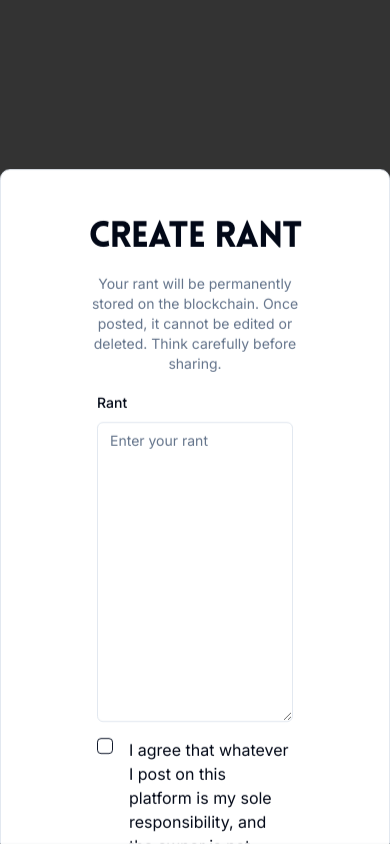
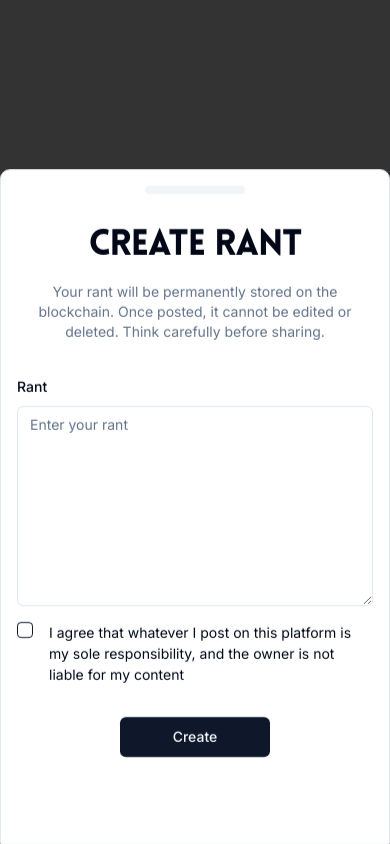
Before and after one commit to Criztiandev/ARWEAVE-FREEDOMWALL-FRONTEND, a React (Vite) app: page / in a window 390 px wide. Both pictures are taken after a click on the button "Create". Built offline with nearby package versions, Linux system fonts and the light colour scheme; no server answers.

Commit message:
Added mobile version

```diff
--- a/src/App.tsx
+++ b/src/App.tsx
@@ -24,15 +24,15 @@ function App() {
 
   return (
     <>
-      <main className="p-4 relative min-h-screen max-w-7xl mx-auto">
-        <section className="my-4 h-screen flex justify-center items-center">
-          <div className="flex justify-center items-center flex-col gap-12">
-            <div className="space-y-4">
-              <h1 className="text-[84px] text-center font-bold font-lovelo">
+      <main className="relative min-h-screen p-4">
+        <section className="my-4 h-screen flex justify-center items-center max-w-7xl mx-auto">
+          <div className="flex justify-center items-center flex-col gap-4">
+            <div className="space-y-4 ">
+              <h1 className="font-lovelo text-6xl text-center sm:text-[72px] md:text-[94px]">
                 Arweave Freedom Wall
               </h1>
 
-              <p className="text-center w-[800px] mx-auto">
+              <p className="text-center max-w-[900px] mx-auto">
                 Your voice matters, and now it can echo through time. This
                 freedom wall, powered by Arweave's permanent storage, ensures
                 your thoughts, ideas, and expressions will remain uncensored and
@@ -43,7 +43,7 @@ function App() {
             </div>
 
             <Button
-              className="mx-auto w-[300px]"
+              className="w-full max-w-72 mx-auto my-4"
               onClick={() => setOpenDrawer((prev) => !prev)}
             >
               Create
@@ -51,11 +51,17 @@ function App() {
           </div>
         </section>
 
-        <Separator className="mt-8 mb-12" />
-        <div className="grid grid-cols-4 gap-4 mb-4 ">
+        <Separator className="my-8" />
+
+        <div className="grid grid-cols-1 gap-4 mb-4 sm:grid-cols-2 lg:grid-cols-3 xl:grid-cols-4  max-w-7xl mx-auto ">
           {query.data && query?.data?.length > 0 ? (
-            query.data?.map((props: rantSchema) => (
-              <RantCard key={props.id} {...props} onSelect={handleSelectRant} />
+            query.data?.map((props: rantSchema, index: number) => (
+              <RantCard
+                key={props.id}
+                index={index}
+                {...props}
+                onSelect={handleSelectRant}
+              />
             ))
           ) : (
             <>
--- a/src/api/base.api.ts
+++ b/src/api/base.api.ts
@@ -1,5 +1,8 @@
 import axios from "axios";
 
 export const AxiosInstance = axios.create({
-  baseURL: "https://arweave-api.vercel.app/api",
+  baseURL:
+    import.meta.env.VITE_ENVIRONMENT === "development"
+      ? import.meta.env.VITE_DEVELOPEMENT_BACKEND_API
+      : import.meta.env.VITE_PRODUCTION_BACKEND_API,
 });
--- a/src/components/card/RantCard.tsx
+++ b/src/components/card/RantCard.tsx
@@ -7,32 +7,33 @@ import { motion } from "framer-motion";
 interface Props {
   rant: string;
   id: string;
+  index: number;
   onSelect: () => void;
 }
 
-const RantCard: FC<Props> = ({ rant, onSelect }) => {
+const RantCard: FC<Props> = ({ index, rant, onSelect }) => {
   return (
     <motion.div whileHover={{ scale: 1.03 }} onClick={onSelect}>
-      <Card className="hover:cursor-pointer">
-        <CardHeader>
+      <Card className="hover:cursor-pointer w-full h-full ">
+        <CardHeader className="tex-wrap overflow-hidden  min-h-[145px] ">
           {rant.length > 200 ? (
-            <div className="block">
-              <span>{`${rant.substring(0, 200)}... `}</span>
+            <div className="">
+              <p>{`${rant.substring(0, 200)}... `}</p>
               <Badge>Read More</Badge>
             </div>
           ) : (
-            <div className="block">{rant}</div>
+            <p className="flex-shrink w-full overflow-hidden">{rant}</p>
           )}
         </CardHeader>
 
         <CardFooter className="space-x-4">
           <Avatar className="size-[48px]">
-            <AvatarImage src="https://github.com/shadcn.png" />
-            <AvatarFallback>CN</AvatarFallback>
+            <AvatarImage src="https://github.com/shadcn.ng" />
+            <AvatarFallback>W</AvatarFallback>
           </Avatar>
 
           <div>
-            <h3 className="font-semibold">Unknown User</h3>
+            <h3 className="font-semibold">Unknown User #{index + 1}</h3>
             <span className="text-[14px]">Weaver</span>
           </div>
         </CardFooter>
--- a/src/containers/CreateDrawer.tsx
+++ b/src/containers/CreateDrawer.tsx
@@ -61,19 +61,22 @@ const CreateDrawer: FC<Props> = (props) => {
   };
   return (
     <Drawer {...props}>
-      <DrawerContent className="max-w-4xl mx-auto h-[80vh] px-[32px]">
+      <DrawerContent className="mx-auto h-[80vh] max-w-3xl">
         <DrawerHeader className="flex justify-center items-center flex-col gap-4">
           <DrawerTitle className="text-4xl text-center font-lovelo mt-4">
             Create Rant
           </DrawerTitle>
-          <DrawerDescription className="w-[80%] text-center ">
+          <DrawerDescription className="text-center max-w-xl">
             Your rant will be permanently stored on the blockchain. Once posted,
             it cannot be edited or deleted. Think carefully before sharing.
           </DrawerDescription>
         </DrawerHeader>
 
         <Form {...form}>
-          <form onSubmit={form.handleSubmit(onSubmit)} className=" px-[64px]">
+          <form
+            onSubmit={form.handleSubmit(onSubmit)}
+            className="p-4 md:px-[64px]"
+          >
             <FormField
               control={form.control}
               name="rant"
@@ -83,7 +86,7 @@ const CreateDrawer: FC<Props> = (props) => {
                   <FormControl>
                     <Textarea
                       {...field}
-                      className="w-full h-[300px] "
+                      className="w-full h-[200px]"
                       placeholder="Enter your rant"
                     />
                   </FormControl>
@@ -104,7 +107,7 @@ const CreateDrawer: FC<Props> = (props) => {
                           checked={field.value}
                           onCheckedChange={field.onChange}
                         />
-                        <span>
+                        <span className="text-[14px]">
                           I agree that whatever I post on this platform is my
                           sole responsibility, and the owner is not liable for
                           my content
--- a/src/containers/RantModal.tsx
+++ b/src/containers/RantModal.tsx
@@ -14,7 +14,7 @@ interface Props extends DialogProps {}
 const RantModal: React.FC<Props> = (props) => {
   return (
     <Dialog {...props}>
-      <DialogContent className="sm:max-w-[425px]">
+      <DialogContent className="w-[320px] rounded-[5px] max-w-[420px]">
         <DialogHeader>
           <DialogTitle className="mb-4">Rant #1</DialogTitle>
           <DialogDescription>
--- a/src/vite-env.d.ts
+++ b/src/vite-env.d.ts
@@ -1,5 +1,8 @@
 /// <reference types="vite/client" />
 interface ImportMetaEnv {
+  readonly VITE_ENVIRONMENT: string;
+  readonly VITE_DEVELOPEMENT_BACKEND_API: string;
+  readonly VITE_PRODUCTION_BACKEND_API: string;
   readonly VITE_BACKEND_API: string;
 }
 
```
Also changed, not shown: 1 other file (tests, documents, lock files or other folders).
